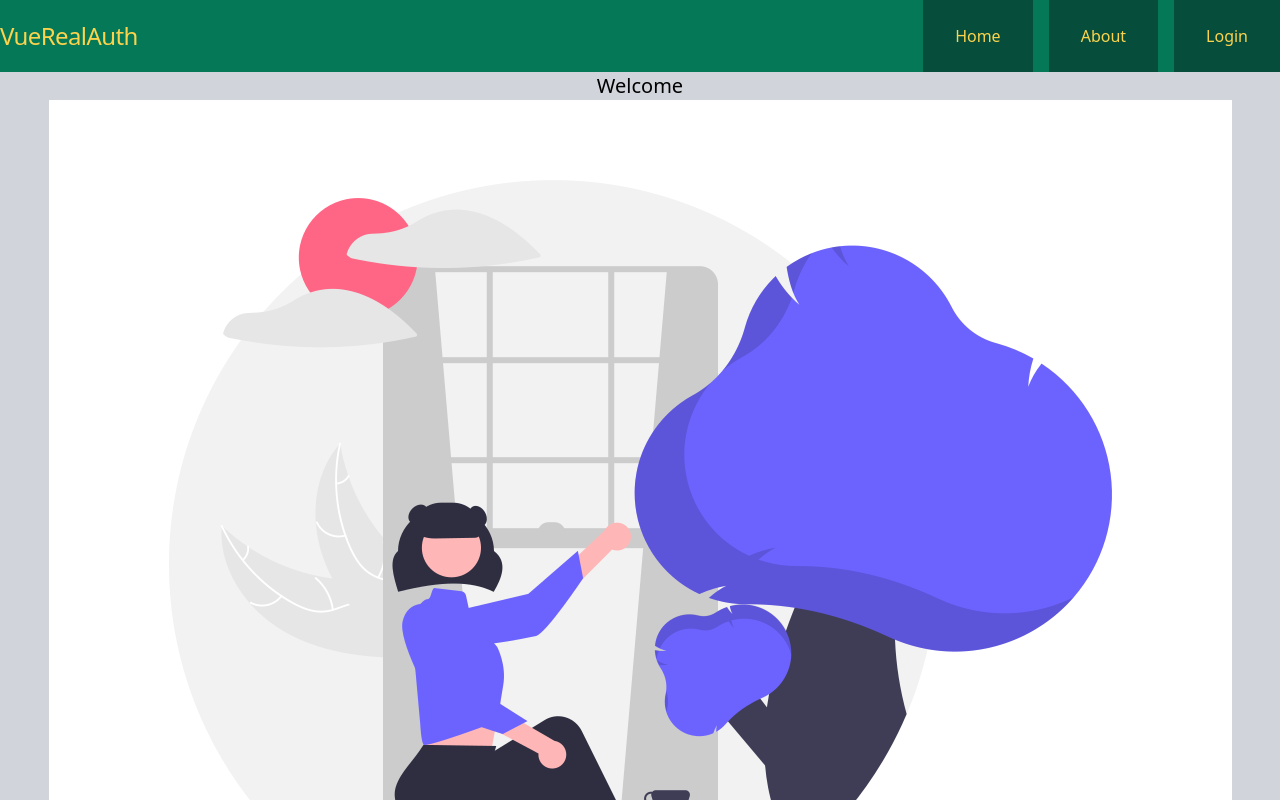
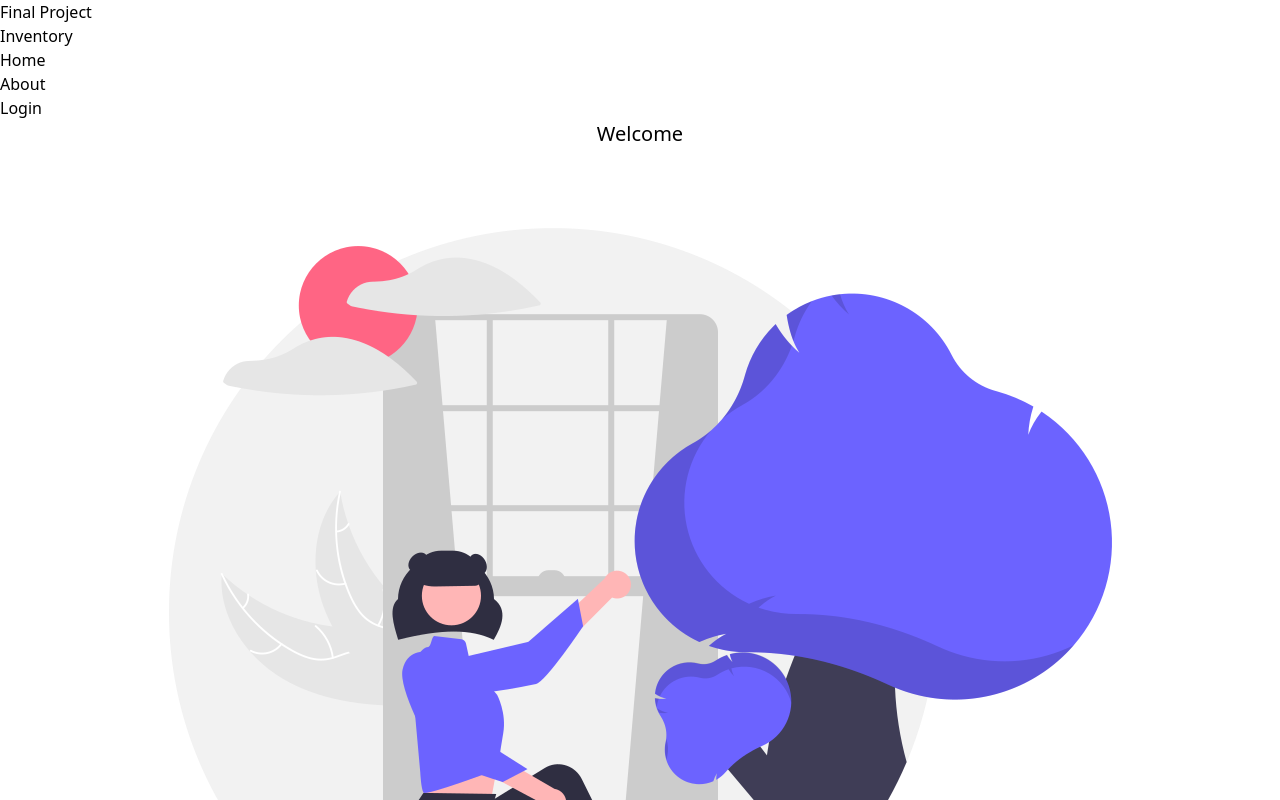
Before and after one commit to raguila6/finalproject, a Vue app: page / in a window 1280 px wide. Shown: the top 800 px of the page. Built offline with nearby package versions, Linux system fonts and the light colour scheme; no server answers.

Commit message:
base site

```diff
--- a/index.html
+++ b/index.html
@@ -4,9 +4,9 @@
     <meta charset="UTF-8" />
     <link rel="icon" href="/favicon.ico" />
     <meta name="viewport" content="width=device-width, initial-scale=1.0" />
-    <title>Vue Real Auth</title>
+    <title>Final Project: Inventory</title>
   </head>
-  <body class="bg-gray-300">
+  <body >
     <div id="app"></div>
     <script type="module" src="/src/main.js"></script>
   </body>
--- a/src/components/Nav.vue
+++ b/src/components/Nav.vue
@@ -13,38 +13,40 @@
 </script>
 
 <template>
-     <div class="text-yellow-300 bg-green-700">
-          <div class="container flex items-center justify-between mx-auto">
-            <h1 class="text-2xl font-medium tracking-tight ">
-               Vue<span class="font-normal">RealAuth</span>
+     <div >
+          <div >
+            <h1 >
+              Final Project
+
+              <h2>Inventory</h2>
 
             </h1>
             <nav>
-                <ul class="flex space-x-4">
+                <ul >
                     <router-link to="/">
-                    <li class="px-8 py-6 bg-green-900 hover:cursor-pointer hover:bg-yellow-200 hover:text-indigo-600">Home
+                    <li >Home
                     </li>
                     </router-link>
 
 
-                    <router-link to="./About"><li class="px-8 py-6 bg-green-900 hover:cursor-pointer hover:bg-yellow-200 hover:text-indigo-600">About
+                    <router-link to="./About"><li >About
                     </li>
                     </router-link>
 
 
                     <router-link v-if="!isAuthenticated" :to="{ path: '/login', name: 'Login' }">
-                    <li class="px-8 py-6 bg-green-900 hover:cursor-pointer hover:bg-yellow-200 hover:text-indigo-600">Login
+                    <li >Login
                     </li>
                     </router-link>
 
                     <div  v-else class="flex">
                     <router-link   :to="{ path: '/secret', name: 'Secret' }">
-                    <li class="px-8 py-6 bg-green-900 hover:cursor-pointer hover:bg-yellow-200 hover:text-indigo-600">Secret
+                    <li >Secret
                     </li>
                     </router-link>
 
                     <button  @click="loggingOut">
-                    <li class="px-8 py-6 bg-green-900 hover:cursor-pointer hover:bg-yellow-200 hover:text-indigo-600">
+                    <li >
                     Logout
                     </li>
                     </button>
```
